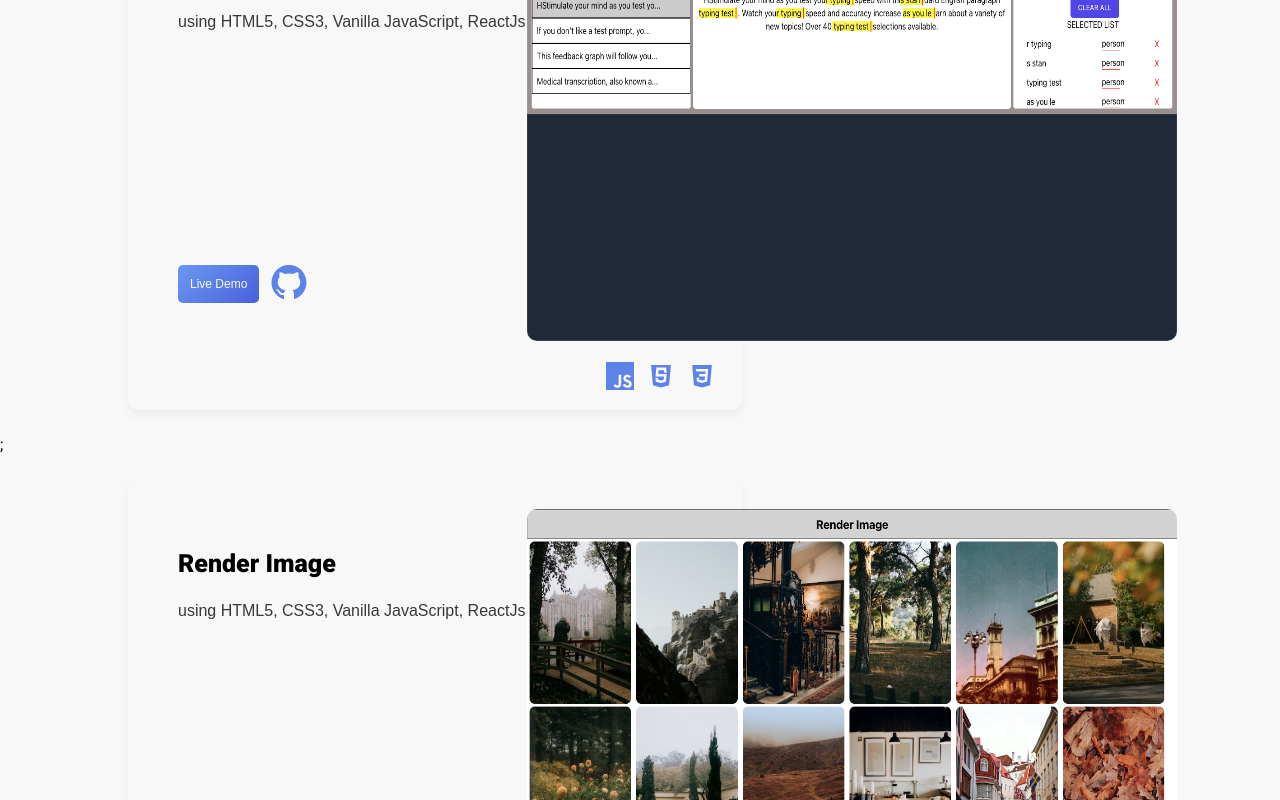
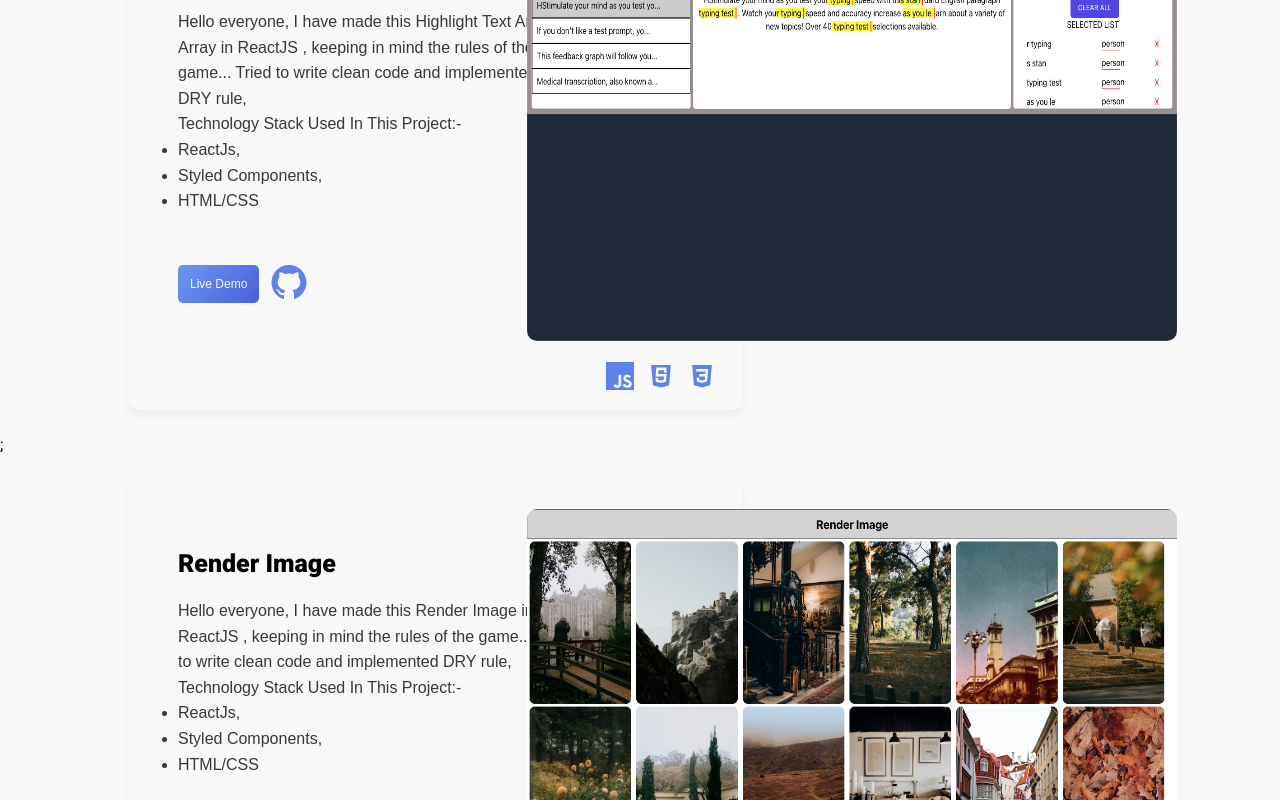
Before and after one commit to ramavatarmeena99/my_portfolio, a React (Create React App) app: page / in a window 1280 px wide. Shown: the part 4400-5200 px from the top of the page. Built offline with nearby package versions, Linux system fonts and the light colour scheme.

Commit message:
someproject add

```diff
--- a/src/data.js
+++ b/src/data.js
@@ -107,7 +107,6 @@ export const data = [
         AvatarTv includes some below features:
         <ul>
           <p>
-
             1-You can like any video and that video will come in like
             component...
           </p>
@@ -124,7 +123,22 @@ export const data = [
   {
     id: 5,
     projectName: "HighlightText And Array",
-    aboutForProject: " using HTML5, CSS3, Vanilla JavaScript, ReactJs,.      ",
+    aboutForProject: (
+      <>
+        <p>
+          Hello everyone, I have made this Highlight Text And Array in ReactJS ,
+          keeping in mind the rules of the game... Tried to write clean code and
+          implemented DRY rule,
+        </p>
+        Technology Stack Used In This Project:-
+        <ul>
+          <li> ReactJs,</li>
+          <li>Styled Components,</li>
+          <li>HTML/CSS</li>
+        </ul>
+      </>
+    ),
+
     link: "https://hightlighttextandarray.netlify.app/",
     projectImg: HighlightText,
     projectGithubLink:
@@ -133,7 +147,20 @@ export const data = [
   {
     id: 6,
     projectName: "Render Image",
-    aboutForProject: " using HTML5, CSS3, Vanilla JavaScript, ReactJs,.      ",
+    aboutForProject:
+    <>
+    <p>
+      Hello everyone, I have made this Render Image in ReactJS ,
+      keeping in mind the rules of the game... Tried to write clean code and
+      implemented DRY rule,
+    </p>
+    Technology Stack Used In This Project:-
+    <ul>
+      <li> ReactJs,</li>
+      <li>Styled Components,</li>
+      <li>HTML/CSS</li>
+    </ul>
+  </>,
     link: "https://avatarrenderimage.netlify.app/",
     projectImg: RenderImage,
     projectGithubLink:
```
